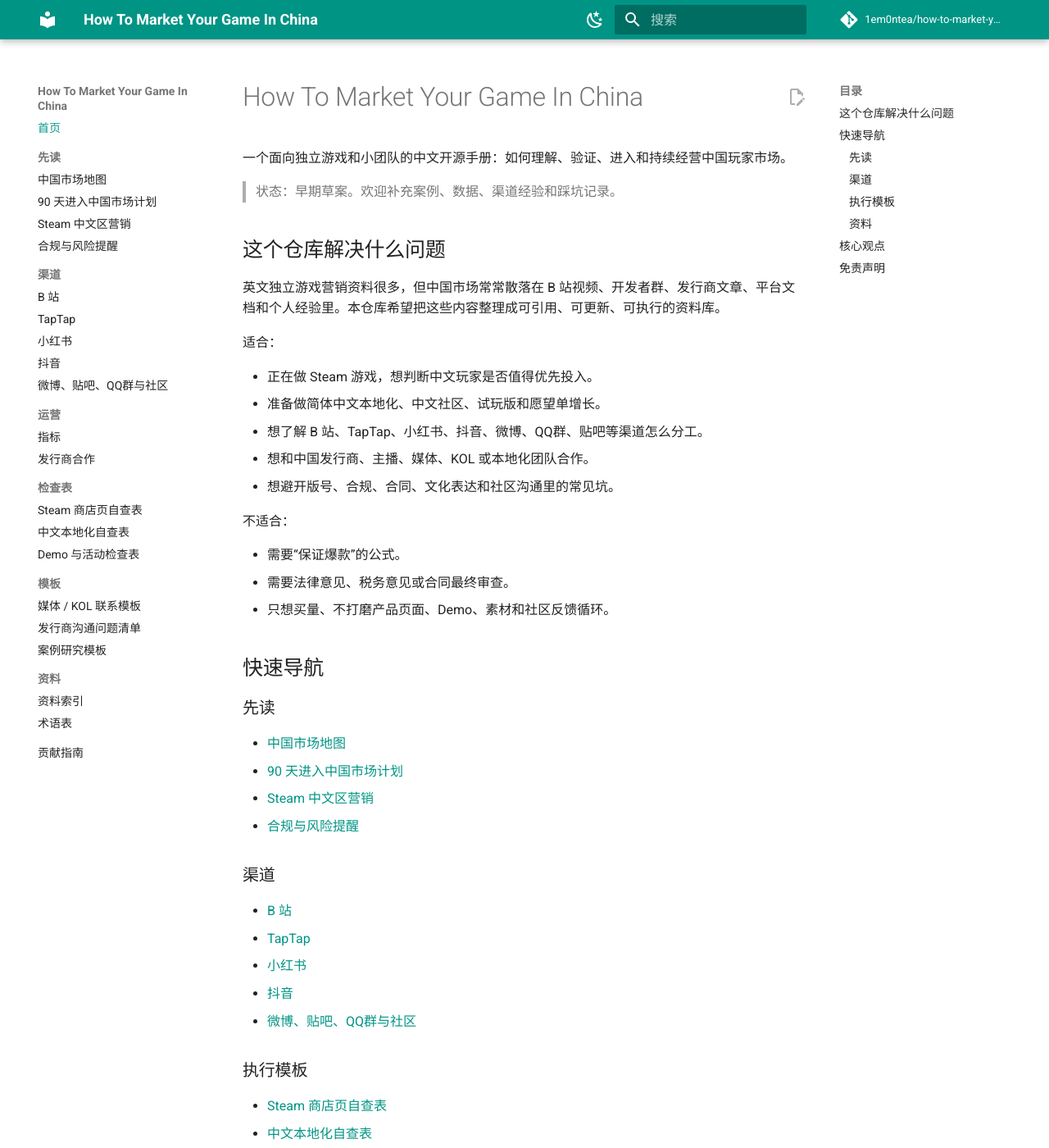
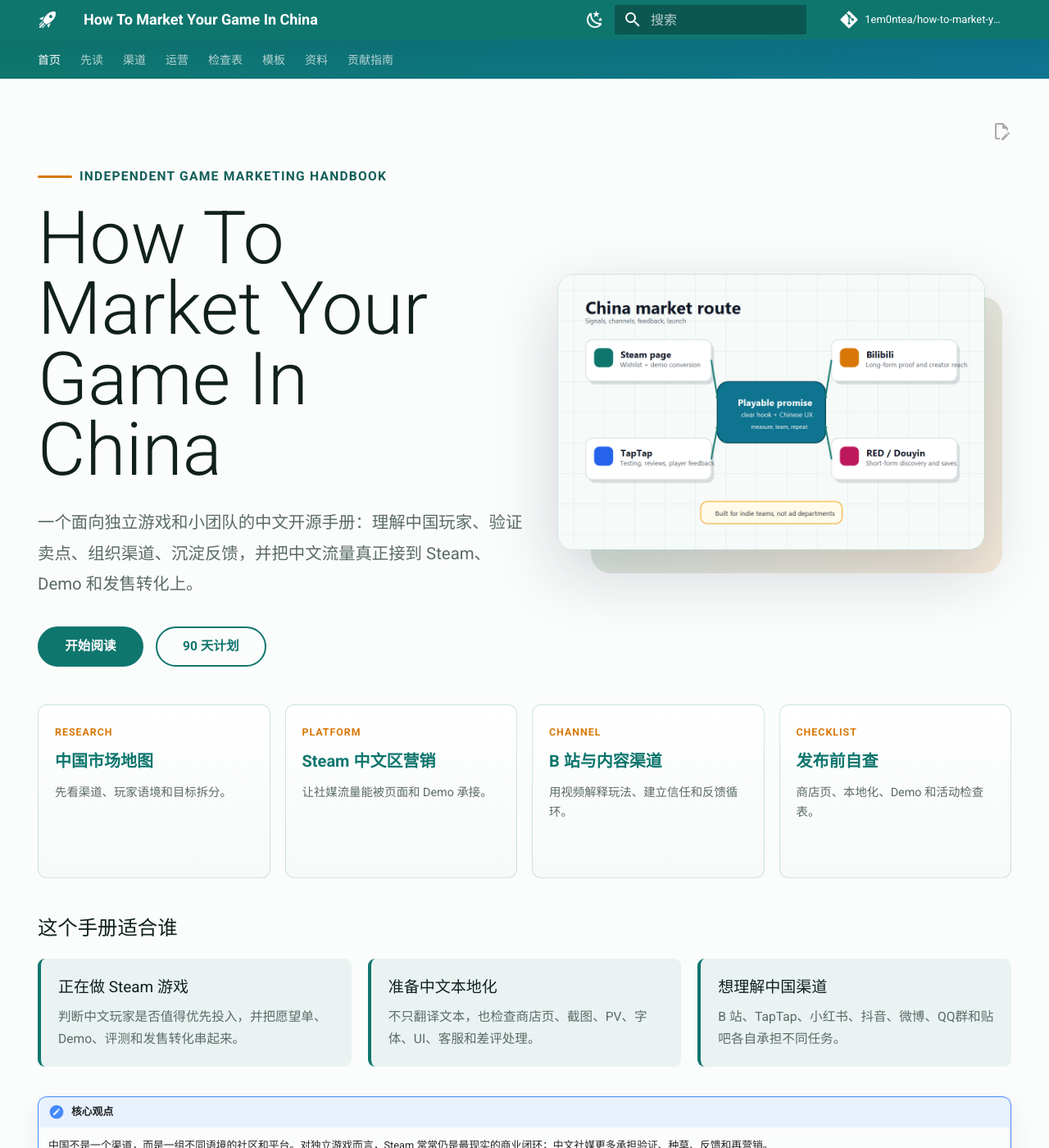
Before and after one commit to 1em0ntea/how-to-market-your-game-in-china, an MkDocs documentation site: the page built from docs/index.md, in a window 1280 px wide and 1400 px high. Shown: the whole window at 82% size. Built offline with MkDocs 1.6.1 and Material for MkDocs 9.7.7, drawn with Linux system fonts in a browser that asks for light colours; comment, search, counter and statistics services are not loaded; some of the changed text lies outside the part shown.

Commit message:
Polish MkDocs Material site design

```diff
--- a/docs/index.md
+++ b/docs/index.md
@@ -1,66 +1,76 @@
-# How To Market Your Game In China
+---
+hide:
+  - navigation
+  - toc
+---
 
-一个面向独立游戏和小团队的中文开源手册：如何理解、验证、进入和持续经营中国玩家市场。
+<section class="hero">
+  <div class="hero__copy">
+    <p class="hero__eyebrow">Independent Game Marketing Handbook</p>
+    <h1>How To Market Your Game In China</h1>
+    <p class="hero__lead">一个面向独立游戏和小团队的中文开源手册：理解中国玩家、验证卖点、组织渠道、沉淀反馈，并把中文流量真正接到 Steam、Demo 和发售转化上。</p>
+    <div class="hero__actions">
+      <a class="md-button md-button--primary" href="research/china-market-map/">开始阅读</a>
+      <a class="md-button" href="operations/90-day-plan/">90 天计划</a>
+    </div>
+  </div>
+  <div class="hero__media">
+    <img src="assets/images/market-route.png" alt="China market route map">
+  </div>
+</section>
 
-> 状态：早期草案。欢迎补充案例、数据、渠道经验和踩坑记录。
+<section class="quick-grid" aria-label="Quick navigation">
+  <a class="quick-card" href="research/china-market-map/">
+    <span class="quick-card__kicker">Research</span>
+    <strong>中国市场地图</strong>
+    <span>先看渠道、玩家语境和目标拆分。</span>
+  </a>
+  <a class="quick-card" href="platforms/steam/">
+    <span class="quick-card__kicker">Platform</span>
+    <strong>Steam 中文区营销</strong>
+    <span>让社媒流量能被页面和 Demo 承接。</span>
+  </a>
+  <a class="quick-card" href="channels/bilibili/">
+    <span class="quick-card__kicker">Channel</span>
+    <strong>B 站与内容渠道</strong>
+    <span>用视频解释玩法、建立信任和反馈循环。</span>
+  </a>
+  <a class="quick-card" href="checklists/steam-page-checklist/">
+    <span class="quick-card__kicker">Checklist</span>
+    <strong>发布前自查</strong>
+    <span>商店页、本地化、Demo 和活动检查表。</span>
+  </a>
+</section>
 
-## 这个仓库解决什么问题
+## 这个手册适合谁
 
-英文独立游戏营销资料很多，但中国市场常常散落在 B 站视频、开发者群、发行商文章、平台文档和个人经验里。本仓库希望把这些内容整理成可引用、可更新、可执行的资料库。
+<div class="audience-grid">
+  <div>
+    <h3>正在做 Steam 游戏</h3>
+    <p>判断中文玩家是否值得优先投入，并把愿望单、Demo、评测和发售转化串起来。</p>
+  </div>
+  <div>
+    <h3>准备中文本地化</h3>
+    <p>不只翻译文本，也检查商店页、截图、PV、字体、UI、客服和差评处理。</p>
+  </div>
+  <div>
+    <h3>想理解中国渠道</h3>
+    <p>B 站、TapTap、小红书、抖音、微博、QQ群和贴吧各自承担不同任务。</p>
+  </div>
+</div>
 
-适合：
+!!! note "核心观点"
+    中国不是一个渠道，而是一组不同语境的社区和平台。对独立游戏而言，Steam 常常仍是最现实的商业闭环；中文社媒更多承担验证、种草、反馈和再营销。
 
-- 正在做 Steam 游戏，想判断中文玩家是否值得优先投入。
-- 准备做简体中文本地化、中文社区、试玩版和愿望单增长。
-- 想了解 B 站、TapTap、小红书、抖音、微博、QQ群、贴吧等渠道怎么分工。
-- 想和中国发行商、主播、媒体、KOL 或本地化团队合作。
-- 想避开版号、合规、合同、文化表达和社区沟通里的常见坑。
+## 推荐阅读路径
 
-不适合：
+<div class="pathway">
+  <a href="research/china-market-map/"><span>01</span>理解市场地图</a>
+  <a href="operations/90-day-plan/"><span>02</span>制定 90 天计划</a>
+  <a href="platforms/steam/"><span>03</span>打磨 Steam 页面</a>
+  <a href="checklists/demo-and-festival-checklist/"><span>04</span>准备 Demo 与活动</a>
+</div>
 
-- 需要“保证爆款”的公式。
-- 需要法律意见、税务意见或合同最终审查。
-- 只想买量、不打磨产品页面、Demo、素材和社区反馈循环。
+## 参与贡献
 
-## 快速导航
-
-### 先读
-
-- [中国市场地图](research/china-market-map.md)
-- [90 天进入中国市场计划](operations/90-day-plan.md)
-- [Steam 中文区营销](platforms/steam.md)
-- [合规与风险提醒](operations/legal-and-compliance.md)
-
-### 渠道
-
-- [B 站](channels/bilibili.md)
-- [TapTap](channels/taptap.md)
-- [小红书](channels/xiaohongshu.md)
-- [抖音](channels/douyin.md)
-- [微博、贴吧、QQ群与社区](channels/community.md)
-
-### 执行模板
-
-- [Steam 商店页自查表](checklists/steam-page-checklist.md)
-- [中文本地化自查表](checklists/localization-checklist.md)
-- [Demo 与新品节检查表](checklists/demo-and-festival-checklist.md)
-- [媒体/KOL 联系模板](toolkit/outreach-email-zh.md)
-- [发行商沟通问题清单](toolkit/publisher-questions.md)
-- [案例研究模板](toolkit/case-study-template.md)
-
-### 资料
-
-- [资料索引](resources/index.md)
-- [术语表](resources/glossary.md)
-
-## 核心观点
-
-1. 中国不是一个渠道，而是一组不同语境的社区和平台。
-2. 对独立游戏而言，Steam 仍然常常是最现实的商业闭环；中文社媒更多承担验证、种草、反馈和再营销。
-3. 简体中文本地化不是“翻译完就行”，它会影响截图、PV、标签、商店文案、Demo 体验、客服和差评处理。
-4. 不要把“国内宣发”理解成到处发帖。先明确目标：愿望单、Demo 反馈、首发销量、长尾口碑、发行合作，打法会完全不同。
-5. 付费投放和达人合作可以加速，但不能替代可传播的核心卖点、清晰的商店页和稳定的社区回应。
-
-## 免责声明
-
-本仓库是经验整理，不构成法律、财务、税务或发行合同建议。涉及版号、出版、广告法、数据合规、未成年人保护、合同分成等问题时，请咨询具备资质的专业人士。
+这个仓库最需要真实、具体、可验证的经验：案例复盘、平台规则更新、渠道打法、指标模板和踩坑记录。请阅读 [贡献指南](contributing.md)。
--- /dev/null
+++ b/docs/stylesheets/extra.css
@@ -0,0 +1,292 @@
+:root {
+  --hm-ink: #10201d;
+  --hm-muted: #5b6b67;
+  --hm-teal: #0f766e;
+  --hm-teal-dark: #115e59;
+  --hm-amber: #d97706;
+  --hm-surface: #f6faf9;
+  --hm-border: rgba(15, 118, 110, 0.18);
+}
+
+[data-md-color-scheme="default"] {
+  --md-primary-fg-color: var(--hm-teal);
+  --md-accent-fg-color: var(--hm-amber);
+  --md-default-bg-color: #fbfdfc;
+}
+
+[data-md-color-scheme="slate"] {
+  --md-primary-fg-color: #0f766e;
+  --md-accent-fg-color: #f59e0b;
+}
+
+.md-header {
+  box-shadow: 0 10px 30px rgba(15, 23, 42, 0.08);
+}
+
+.md-tabs {
+  background: linear-gradient(90deg, var(--hm-teal), #0e7490);
+}
+
+.md-main__inner {
+  margin-top: 1.2rem;
+}
+
+.md-content__inner {
+  padding-bottom: 4rem;
+}
+
+.md-typeset {
+  font-size: 0.78rem;
+  letter-spacing: 0;
+}
+
+.md-typeset h1,
+.md-typeset h2,
+.md-typeset h3 {
+  color: var(--hm-ink);
+  letter-spacing: 0;
+}
+
+[data-md-color-scheme="slate"] .md-typeset h1,
+[data-md-color-scheme="slate"] .md-typeset h2,
+[data-md-color-scheme="slate"] .md-typeset h3 {
+  color: #e6f4f1;
+}
+
+.hero {
+  display: grid;
+  grid-template-columns: minmax(0, 1fr) minmax(320px, 0.88fr);
+  gap: 2rem;
+  align-items: center;
+  min-height: 520px;
+  padding: 3rem 0 2.3rem;
+}
+
+.hero__eyebrow {
+  display: inline-flex;
+  align-items: center;
+  gap: 0.45rem;
+  margin: 0 0 1rem;
+  color: var(--hm-teal-dark);
+  font-weight: 800;
+  letter-spacing: 0.08em;
+  text-transform: uppercase;
+}
+
+.hero__eyebrow::before {
+  content: "";
+  width: 2.1rem;
+  height: 0.16rem;
+  border-radius: 999px;
+  background: var(--hm-amber);
+}
+
+.md-typeset .hero h1 {
+  max-width: 11ch;
+  margin: 0;
+  color: var(--hm-ink);
+  font-size: clamp(2.35rem, 7vw, 4.7rem);
+  line-height: 0.96;
+}
+
+.hero__lead {
+  max-width: 43rem;
+  margin: 1.35rem 0 1.6rem;
+  color: var(--hm-muted);
+  font-size: 1.02rem;
+  line-height: 1.85;
+}
+
+.hero__actions {
+  display: flex;
+  flex-wrap: wrap;
+  gap: 0.75rem;
+}
+
+.hero__actions .md-button {
+  border-radius: 999px;
+}
+
+.hero__media {
+  position: relative;
+}
+
+.hero__media::before {
+  position: absolute;
+  inset: 8% -4% -6% 8%;
+  z-index: -1;
+  border-radius: 1.2rem;
+  background: linear-gradient(135deg, rgba(15, 118, 110, 0.18), rgba(217, 119, 6, 0.14));
+  content: "";
+}
+
+.hero__media img {
+  width: 100%;
+  border: 1px solid var(--hm-border);
+  border-radius: 1rem;
+  box-shadow: 0 28px 80px rgba(15, 23, 42, 0.18);
+}
+
+.quick-grid {
+  display: grid;
+  grid-template-columns: repeat(4, minmax(0, 1fr));
+  gap: 0.9rem;
+  margin: 0 0 2.2rem;
+}
+
+.quick-card {
+  display: block;
+  min-height: 10.6rem;
+  padding: 1rem;
+  border: 1px solid var(--hm-border);
+  border-radius: 0.55rem;
+  background: linear-gradient(180deg, #ffffff, var(--hm-surface));
+  color: var(--hm-ink);
+  transition: transform 160ms ease, box-shadow 160ms ease, border-color 160ms ease;
+}
+
+.quick-card:hover {
+  border-color: rgba(15, 118, 110, 0.45);
+  box-shadow: 0 14px 36px rgba(15, 23, 42, 0.11);
+  transform: translateY(-3px);
+}
+
+.quick-card strong {
+  display: block;
+  margin: 0.35rem 0 0.5rem;
+  font-size: 1rem;
+}
+
+.quick-card span:last-child {
+  color: var(--hm-muted);
+  font-size: 0.72rem;
+  line-height: 1.65;
+}
+
+.quick-card__kicker {
+  color: var(--hm-amber);
+  font-size: 0.62rem;
+  font-weight: 800;
+  letter-spacing: 0.08em;
+  text-transform: uppercase;
+}
+
+.audience-grid {
+  display: grid;
+  grid-template-columns: repeat(3, minmax(0, 1fr));
+  gap: 1rem;
+  margin: 1rem 0 1.8rem;
+}
+
+.audience-grid > div {
+  padding: 1.05rem;
+  border-left: 4px solid var(--hm-teal);
+  border-radius: 0.45rem;
+  background: rgba(15, 118, 110, 0.07);
+}
+
+.audience-grid h3 {
+  margin: 0 0 0.45rem;
+  font-size: 0.95rem;
+}
+
+.audience-grid p {
+  margin: 0;
+  color: var(--hm-muted);
+  line-height: 1.7;
+}
+
+.pathway {
+  display: grid;
+  grid-template-columns: repeat(4, minmax(0, 1fr));
+  gap: 0.8rem;
+  margin: 1rem 0 2rem;
+}
+
+.pathway a {
+  display: flex;
+  min-height: 5.5rem;
+  align-items: center;
+  gap: 0.75rem;
+  padding: 0.9rem;
+  border: 1px solid var(--hm-border);
+  border-radius: 0.5rem;
+  background: #fff;
+  color: var(--hm-ink);
+  font-weight: 700;
+}
+
+.pathway span {
+  display: inline-grid;
+  width: 2.3rem;
+  height: 2.3rem;
+  flex: 0 0 auto;
+  place-items: center;
+  border-radius: 50%;
+  background: var(--hm-teal);
+  color: #fff;
+  font-size: 0.72rem;
+}
+
+.md-typeset table:not([class]) {
+  border-radius: 0.45rem;
+  box-shadow: 0 12px 32px rgba(15, 23, 42, 0.06);
+  overflow: hidden;
+}
+
+.md-typeset table:not([class]) th {
+  background: rgba(15, 118, 110, 0.1);
+  color: var(--hm-ink);
+}
+
+.md-typeset .admonition,
+.md-typeset details {
+  border-radius: 0.55rem;
+  box-shadow: 0 10px 30px rgba(15, 23, 42, 0.07);
+}
+
+[data-md-color-scheme="slate"] .hero__lead,
+[data-md-color-scheme="slate"] .quick-card span:last-child,
+[data-md-color-scheme="slate"] .audience-grid p {
+  color: #b8c7c3;
+}
+
+[data-md-color-scheme="slate"] .quick-card,
+[data-md-color-scheme="slate"] .pathway a {
+  background: linear-gradient(180deg, rgba(15, 23, 42, 0.95), rgba(19, 39, 42, 0.9));
+  color: #e6f4f1;
+}
+
+[data-md-color-scheme="slate"] .audience-grid > div {
+  background: rgba(20, 184, 166, 0.1);
+}
+
+@media screen and (max-width: 960px) {
+  .hero {
+    grid-template-columns: 1fr;
+    min-height: auto;
+    padding-top: 1.4rem;
+  }
+
+  .md-typeset .hero h1 {
+    max-width: 13ch;
+  }
+
+  .quick-grid,
+  .audience-grid,
+  .pathway {
+    grid-template-columns: repeat(2, minmax(0, 1fr));
+  }
+}
+
+@media screen and (max-width: 640px) {
+  .quick-grid,
+  .audience-grid,
+  .pathway {
+    grid-template-columns: 1fr;
+  }
+
+  .hero__media::before {
+    display: none;
+  }
+}
--- a/mkdocs.yml
+++ b/mkdocs.yml
@@ -8,10 +8,15 @@ edit_uri: edit/main/
 theme:
   name: material
   language: zh
+  favicon: assets/images/market-route.png
+  icon:
+    logo: material/rocket-launch
   features:
     - navigation.instant
     - navigation.sections
     - navigation.top
+    - navigation.tabs
+    - navigation.indexes
     - search.highlight
     - search.suggest
     - content.action.edit
@@ -37,6 +42,7 @@ plugins:
         - en
 
 markdown_extensions:
+  - abbr
   - admonition
   - attr_list
   - def_list
@@ -48,6 +54,9 @@ markdown_extensions:
   - pymdownx.superfences
   - pymdownx.tasklist:
       custom_checkbox: true
+
+extra_css:
+  - stylesheets/extra.css
 
 nav:
   - 首页: index.md
```
Also changed, not shown: docs/assets/images/market-route.png (added).
